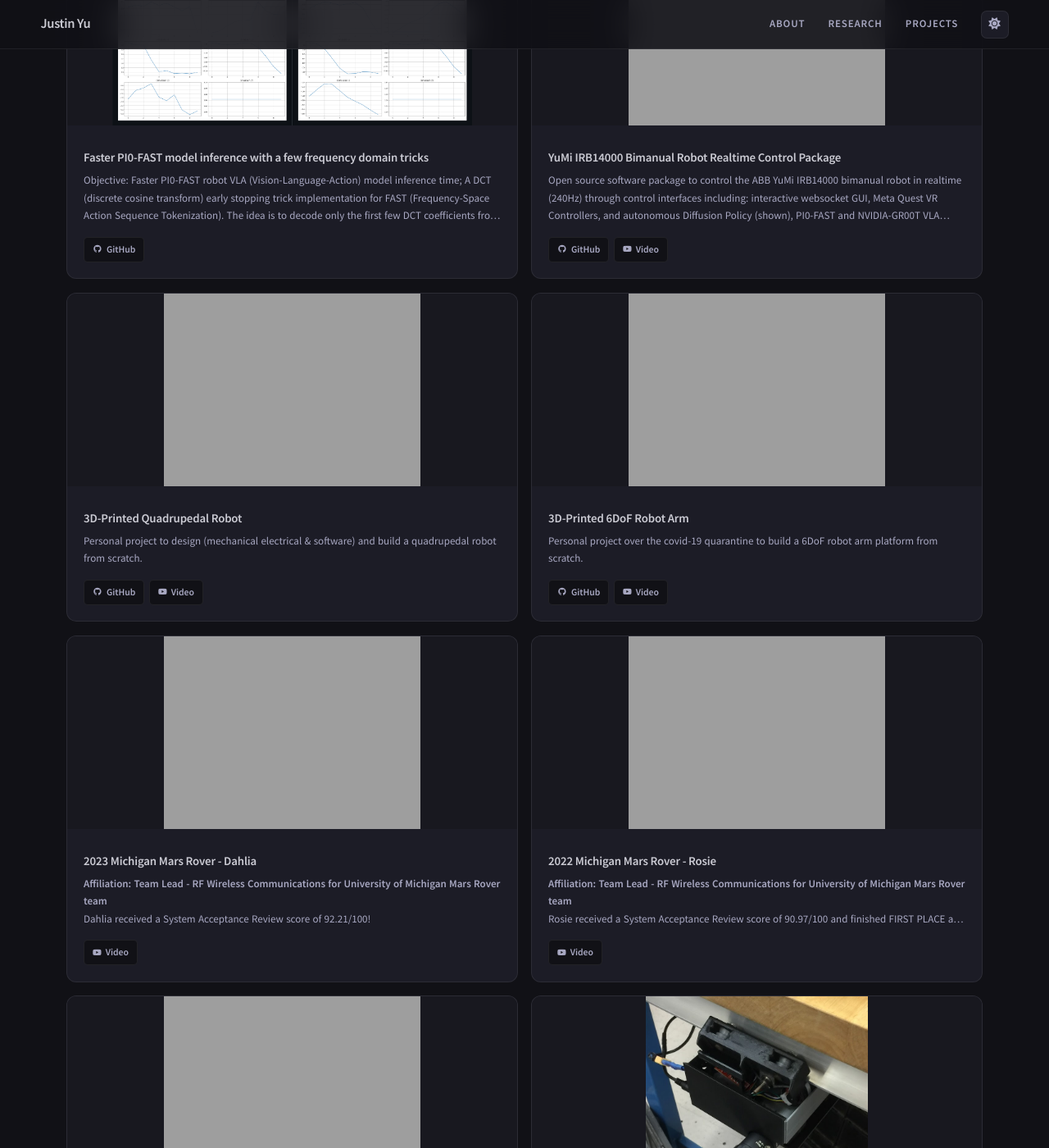
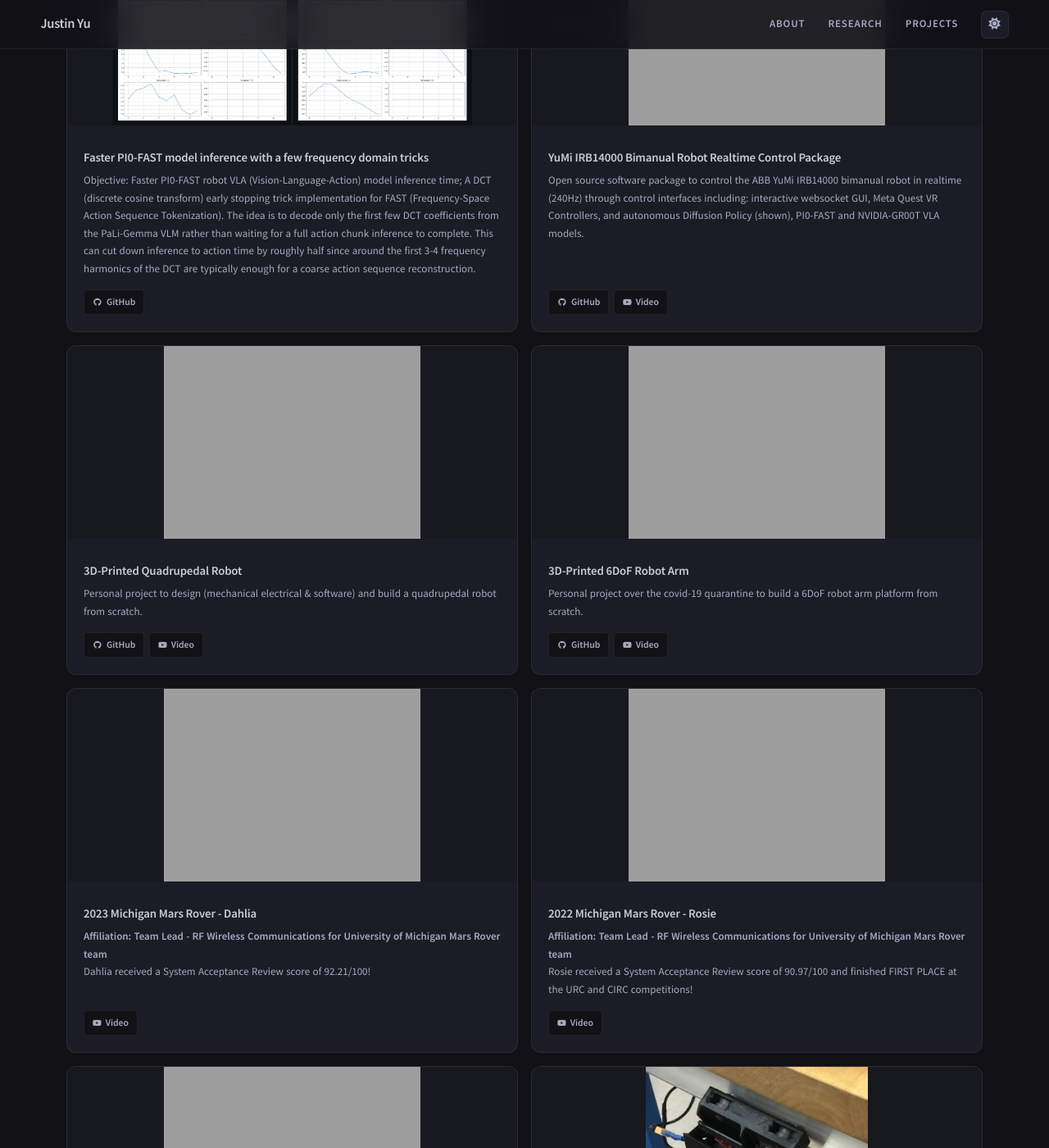
Before and after one commit to uynitsuj/uynitsuj.github.io, a Jekyll site: the page built from index.html, in a window 1280 px wide and 1400 px high, scrolled down 4579 px. Shown: the whole window at 82% size. Built offline with Jekyll 4.4.1, drawn with Linux system fonts in a browser that asks for light colours; nearby versions of some CDN libraries; a script that is not in the unit is left out.

Commit message:
proj truncated tect

```diff
--- a/_layouts/default.html
+++ b/_layouts/default.html
@@ -195,7 +195,7 @@
 .proj-card:hover .proj-img img { transform: scale(1.04); }
 .proj-body { padding: 1rem 1.2rem 1.2rem; flex: 1; display: flex; flex-direction: column; }
 .proj-name { font-size: 0.9rem; font-weight: 700; color: var(--tx); margin-bottom: 0.4rem; line-height: 1.3; letter-spacing: -0.01em; }
-.proj-desc { font-size: 0.79rem; color: var(--tx-2); flex: 1; line-height: 1.65; margin-bottom: 0.9rem; display: -webkit-box; -webkit-line-clamp: 3; -webkit-box-orient: vertical; overflow: hidden; }
+.proj-desc { font-size: 0.79rem; color: var(--tx-2); flex: 1; line-height: 1.65; margin-bottom: 0.9rem; }
 .proj-actions { display: flex; flex-wrap: wrap; gap: 0.35rem; }
 .proj-btn { display: inline-flex; align-items: center; gap: 0.3rem; font-size: 0.71rem; font-weight: 700; color: var(--tx-2) !important; padding: 0.25rem 0.6rem; border-radius: 5px; background: var(--bg); border: 1px solid var(--border); transition: all 0.2s; }
 .proj-btn:hover { color: var(--accent) !important; border-color: var(--border-hi); background: var(--accent-dim); transform: translateY(-1px); }
--- a/_layouts/home.html
+++ b/_layouts/home.html
@@ -485,8 +485,6 @@
 .proj-desc {
   font-size: 0.79rem; color: var(--tx-2); flex: 1;
   line-height: 1.65; margin-bottom: 0.9rem;
-  display: -webkit-box;
-  -webkit-line-clamp: 3; -webkit-box-orient: vertical; overflow: hidden;
 }
 
 .proj-actions { display: flex; flex-wrap: wrap; gap: 0.35rem; }
```
